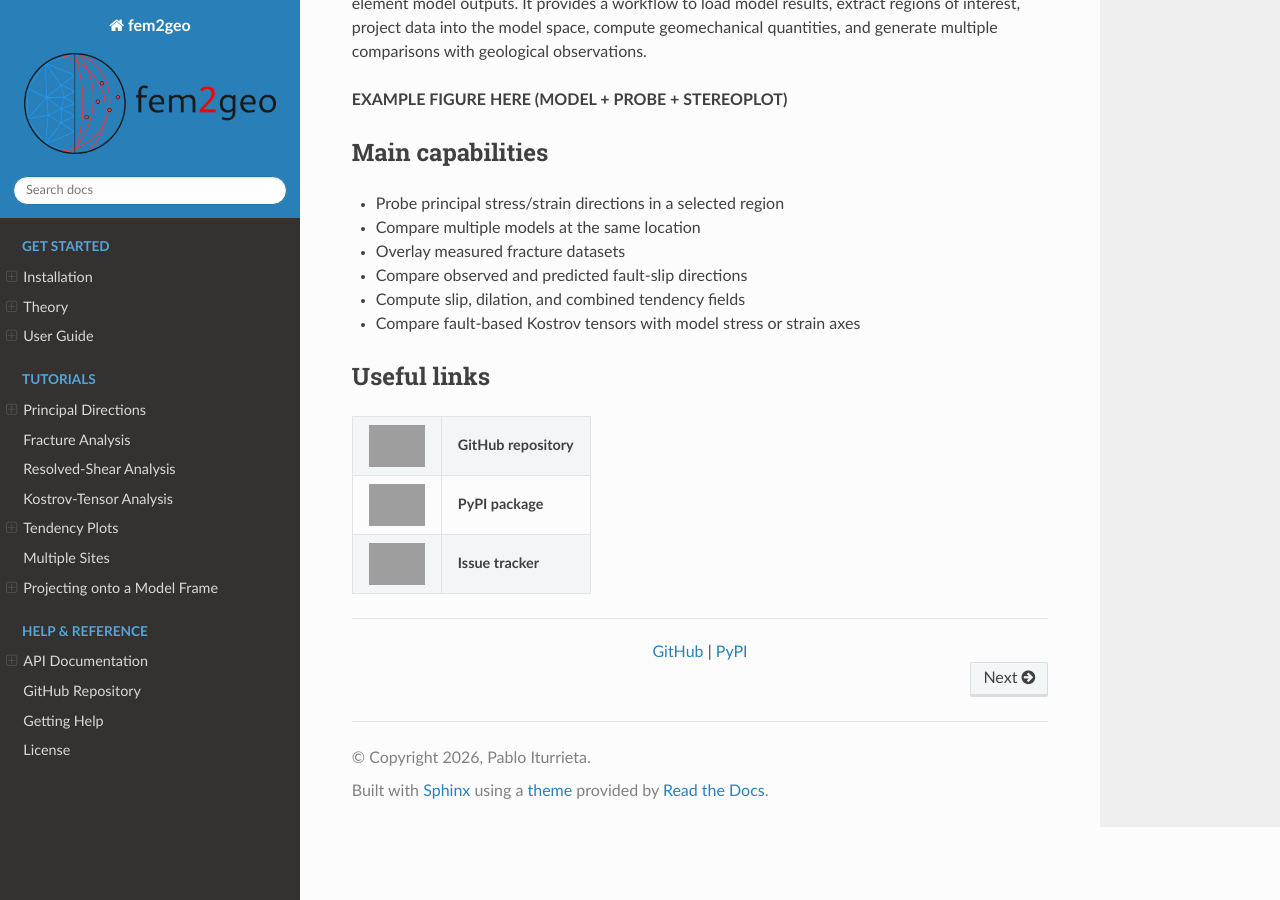
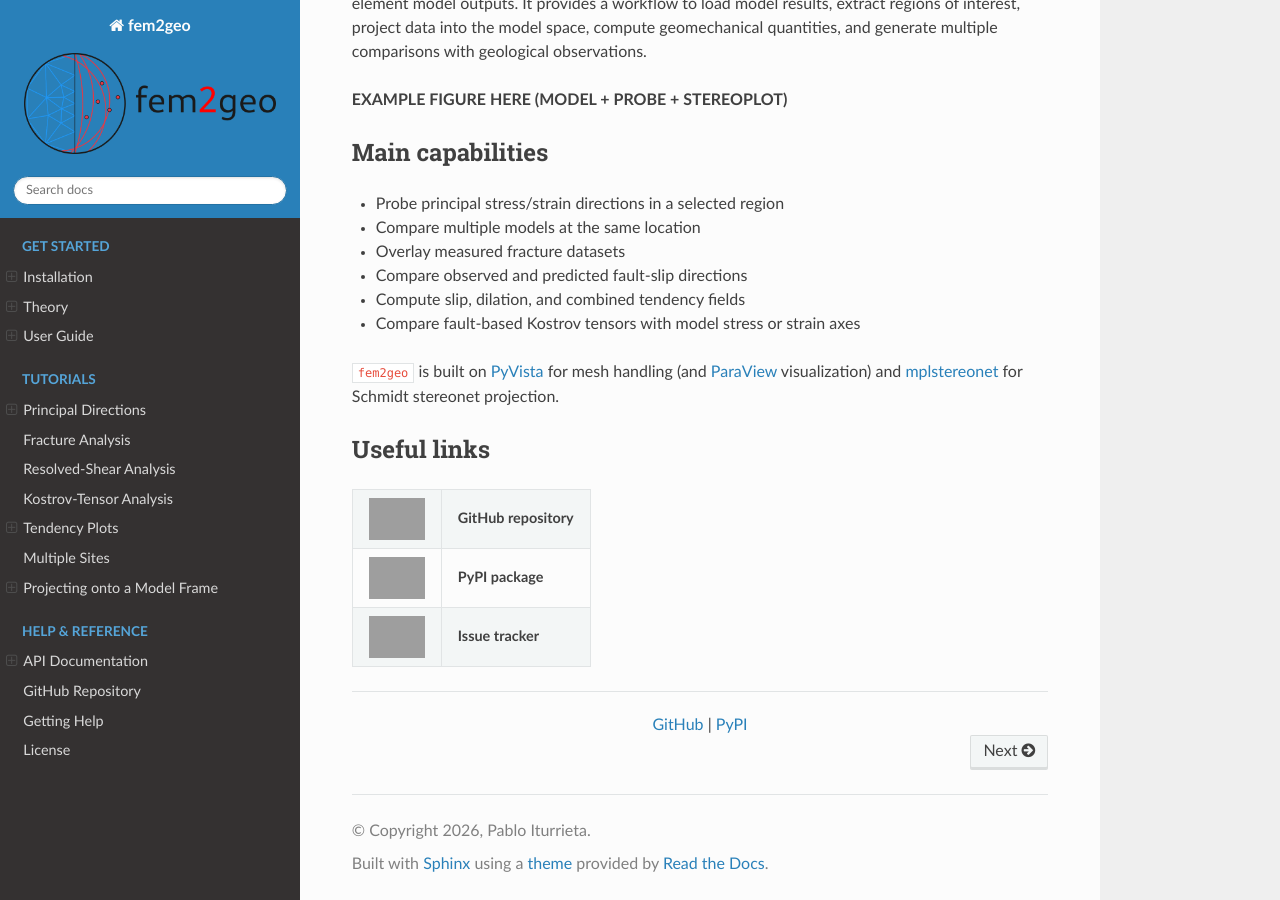
Before and after one commit to pabloitu/fem2geo, a Sphinx documentation site: the page built from docs/source/index.rst, in a window 1280 px wide and 900 px high, scrolled down 1025 px. Built offline with Sphinx 7.4.7 and the Read the Docs theme 3.1.0, drawn with Linux system fonts in a browser that asks for light colours; grey boxes are pictures that could not be loaded.

```diff
--- a/docs/source/index.rst
+++ b/docs/source/index.rst
@@ -36,7 +36,7 @@ fem2geo
    :target: tutorials/principal-directions.html
    :height: 42px
 
-.. |jobs| image:: https://img.icons8.com/nolan/64/work.png
+.. |jobs| image:: https://img.icons8.com/nolan/64/blocks.png
    :target: jobs/fracture.html
    :height: 42px
 
@@ -102,6 +102,10 @@ Main capabilities
 - Compute slip, dilation, and combined tendency fields
 - Compare fault-based Kostrov tensors with model stress or strain axes
 
+``fem2geo`` is built on `PyVista <https://pyvista.org>`_ for mesh
+handling (and `ParaView <https://www.paraview.org>`_ visualization)
+and `mplstereonet <https://github.com/joferkington/mplstereonet>`_
+for Schmidt stereonet projection.
 
 Useful links
 ------------
```
Also changed, not shown: other parts of docs/source/index.rst (+3 -3 lines).
